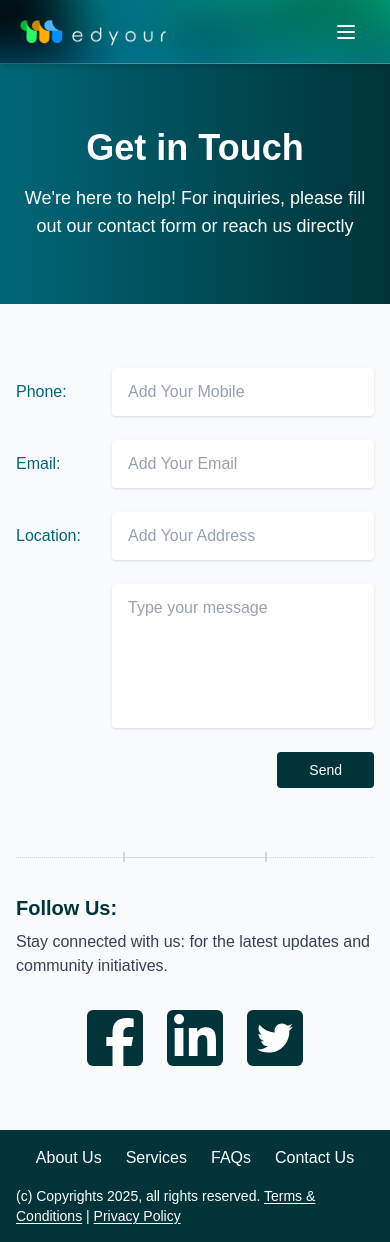
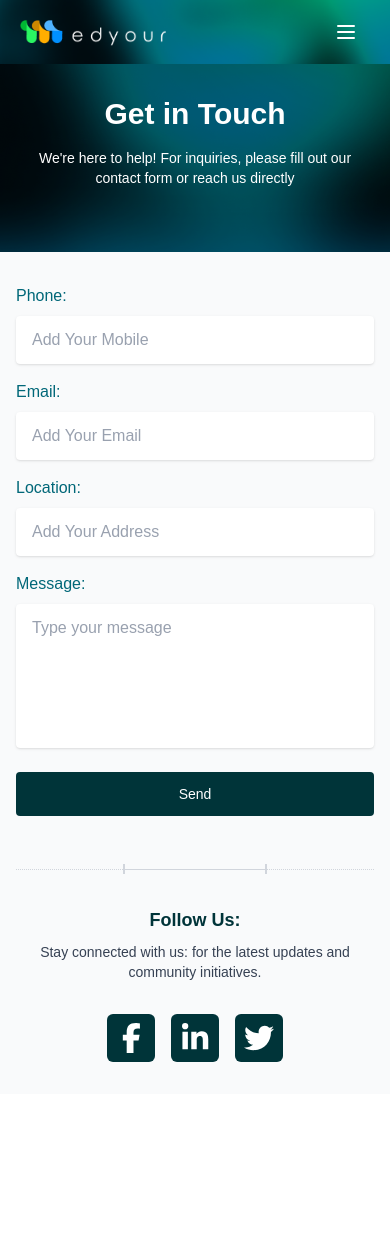
Before and after one commit to OmarELshemy98/medyour-website, a Next.js app: page /contact in a window 390 px wide. After the commit the page ends 1094 px from the top, so only its background shows below. Built offline with nearby package versions, Linux system fonts and the light colour scheme.

Commit message:
edit the mobile responsive of contact page

```diff
--- a/src/app/contact/page.tsx
+++ b/src/app/contact/page.tsx
@@ -6,6 +6,8 @@ import type { FC } from 'react';
 import { FontAwesomeIcon } from '@fortawesome/react-fontawesome';
 // Update imports
 import { faFacebookF, faLinkedinIn, faTwitter } from '@fortawesome/free-brands-svg-icons';
+import { useEffect } from 'react';
+import { useNavbar } from '@/context/NavbarContext';
 
 const ContactPage: FC = () => {
   const [formData, setFormData] = useState({
@@ -21,72 +23,93 @@ const ContactPage: FC = () => {
     // Here you can add your form submission logic
   };
 
+  const { setNavbarBackground } = useNavbar();
+
+  useEffect(() => {
+    setNavbarBackground('url("/contact-background.png")');
+    return () => setNavbarBackground('');
+  }, [setNavbarBackground]);
+
   return (
     <div className="min-h-screen bg-gray-50">
       {/* Header Section */}
-      <div className="text-center py-16 bg-gradient-to-r from-[#006778] to-[#003439]">
-        <h1 className="text-4xl font-bold text-white mb-4">Get in Touch</h1>
-        <p className="text-white text-lg max-w-2xl mx-auto px-4">
-          We're here to help! For inquiries, please fill out our contact form or reach us directly
-        </p>
+      <div
+        className="text-center relative w-full"
+        style={{
+          backgroundImage: 'url("/contact-background.png")',
+          backgroundSize: 'cover',
+          backgroundPosition: 'top center',
+          backgroundRepeat: 'no-repeat',
+          marginTop: '-64px',
+          paddingTop: '96px',
+          paddingBottom: '64px'
+        }}
+      >
+        <div className="absolute inset-0 bg-black/20"></div>
+        <div className="relative z-10 px-4">
+          <h1 className="text-3xl sm:text-4xl md:text-6xl font-bold text-white mb-4 md:mb-6">Get in Touch</h1>
+          <p className="text-white text-sm sm:text-base md:text-xl max-w-2xl mx-auto px-2 sm:px-4 font-light">
+            We're here to help! For inquiries, please fill out our contact form or reach us directly
+          </p>
+        </div>
       </div>
 
-      <div className="max-w-2xl mx-auto px-4 py-16">
-        <form onSubmit={handleSubmit} className="space-y-6">
-          <div className="flex items-start ">
-            <label className="text-[#006778] text-base font-medium w-24 pt-3">Phone:</label>
+      <div className="max-w-2xl mx-auto px-4 py-8 md:py-16">
+        <form onSubmit={handleSubmit} className="space-y-4 md:space-y-6">
+          <div className="flex flex-col sm:flex-row sm:items-start gap-2 sm:gap-0">
+            <label className="text-[#006778] text-base font-medium sm:w-24 sm:pt-3">Phone:</label>
             <input
               type="tel"
               placeholder="Add Your Mobile"
-              className="flex-1 px-4 py-3 bg-white rounded placeholder-gray-400 focus:outline-none text-black shadow-sm"
+              className="w-full sm:flex-1 px-4 py-3 bg-white rounded placeholder-gray-400 focus:outline-none text-black shadow-sm"
               value={formData.phone}
               onChange={(e) => setFormData({...formData, phone: e.target.value})}
             />
           </div>
 
-          <div className="flex items-start">
-            <label className="text-[#006778] text-base font-medium w-24 pt-3">Email:</label>
+          <div className="flex flex-col sm:flex-row sm:items-start gap-2 sm:gap-0">
+            <label className="text-[#006778] text-base font-medium sm:w-24 sm:pt-3">Email:</label>
             <input
               type="email"
               placeholder="Add Your Email"
-              className="flex-1 px-4 py-3 bg-white rounded placeholder-gray-400 focus:outline-none text-black shadow-sm"
+              className="w-full sm:flex-1 px-4 py-3 bg-white rounded placeholder-gray-400 focus:outline-none text-black shadow-sm"
               value={formData.email}
               onChange={(e) => setFormData({...formData, email: e.target.value})}
             />
           </div>
 
-          <div className="flex items-start">
-            <label className="text-[#006778] text-base font-medium w-24 pt-3">Location:</label>
+          <div className="flex flex-col sm:flex-row sm:items-start gap-2 sm:gap-0">
+            <label className="text-[#006778] text-base font-medium sm:w-24 sm:pt-3">Location:</label>
             <input
               type="text"
               placeholder="Add Your Address"
-              className="flex-1 px-4 py-3 bg-white rounded placeholder-gray-400 focus:outline-none text-black shadow-sm"
+              className="w-full sm:flex-1 px-4 py-3 bg-white rounded placeholder-gray-400 focus:outline-none text-black shadow-sm"
               value={formData.location}
               onChange={(e) => setFormData({...formData, location: e.target.value})}
             />
           </div>
 
-          <div className="flex">
-            <div className="w-24"></div>
+          <div className="flex flex-col sm:flex-row gap-2 sm:gap-0">
+            <label className="text-[#006778] text-base font-medium sm:w-24">Message:</label>
             <textarea
               placeholder="Type your message"
-              className="flex-1 px-4 py-3 bg-white rounded placeholder-gray-400 focus:outline-none text-black shadow-sm h-36 resize-none"
+              className="w-full sm:flex-1 px-4 py-3 bg-white rounded placeholder-gray-400 focus:outline-none text-black shadow-sm h-36 resize-none"
               value={formData.message}
               onChange={(e) => setFormData({...formData, message: e.target.value})}
             />
           </div>
 
-          <div className="flex justify-end">
+          <div className="flex justify-end mt-6">
             <button
               type="submit"
-              className="bg-[#003439] text-white px-8 py-2 rounded text-sm font-medium hover:bg-[#004c52] transition-colors"
+              className="w-full sm:w-auto bg-[#003439] text-white px-8 py-3 sm:py-2 rounded text-sm font-medium hover:bg-[#004c52] transition-colors"
             >
               Send
             </button>
           </div>
         </form>
 
-        <div className="relative mt-16">
+        <div className="relative mt-12 sm:mt-16">
           <div className="flex items-center w-full">
             <div className="w-[30%] border-t border-dotted border-gray-300"></div>
             <div className="w-[40%] flex items-center">
@@ -96,27 +119,27 @@ const ContactPage: FC = () => {
             </div>
             <div className="w-[30%] border-t border-dotted border-gray-300"></div>
           </div>
-          <h2 className="text-[#003439] text-xl font-semibold mb-2 mt-8">Follow Us:</h2>
-          <p className="text-gray-700 mb-8">
+          <h2 className="text-[#003439] text-lg sm:text-xl font-semibold mb-2 mt-8 text-center">Follow Us:</h2>
+          <p className="text-gray-700 mb-8 text-center text-sm sm:text-base">
             Stay connected with us: for the latest updates and community initiatives.
           </p>
-          <div className="flex justify-center gap-6">
-            <a href="#" className="bg-[#003439] rounded-md hover:bg-[#004c52] transition-colors w-14 h-14 flex items-end justify-end pr-2">
+          <div className="flex justify-center gap-4 sm:gap-6">
+            <a href="#" className="bg-[#003439] rounded-md hover:bg-[#004c52] transition-colors w-12 h-12 sm:w-14 sm:h-14 flex items-center justify-center">
               <FontAwesomeIcon
                 icon={faFacebookF}
-                className="text-5xl text-white"
+                className="text-3xl sm:text-5xl text-white"
               />
             </a>
-            <a href="#" className="bg-[#003439] rounded-md hover:bg-[#004c52] transition-colors w-14 h-14 flex items-end pb-1 justify-center">
+            <a href="#" className="bg-[#003439] rounded-md hover:bg-[#004c52] transition-colors w-12 h-12 sm:w-14 sm:h-14 flex items-center justify-center">
               <FontAwesomeIcon
                 icon={faLinkedinIn}
-                className="text-5xl text-white"
+                className="text-3xl sm:text-5xl text-white"
               />
             </a>
-            <a href="#" className="bg-[#003439] rounded-md hover:bg-[#004c52] transition-colors w-14 h-14 flex items-center justify-center">
+            <a href="#" className="bg-[#003439] rounded-md hover:bg-[#004c52] transition-colors w-12 h-12 sm:w-14 sm:h-14 flex items-center justify-center">
               <FontAwesomeIcon
                 icon={faTwitter}
-                className="text-4xl text-white"
+                className="text-3xl sm:text-4xl text-white"
               />
             </a>
           </div>
--- a/src/app/layout.tsx
+++ b/src/app/layout.tsx
@@ -8,6 +8,7 @@ import { Geist, Geist_Mono } from "next/font/google";
 import "./globals.css";
 import Navbar from "@/components/Navbar";
 import Footer from '@/components/Footer';
+import { NavbarProvider } from '@/context/NavbarContext';
 
 const geistSans = Geist({
   variable: "--font-geist-sans",
@@ -32,9 +33,10 @@ export default function RootLayout({
   return (
     <html lang="en">
       <body>
-        <Navbar />
-        <main>{children}</main>
-        <Footer />
+        <NavbarProvider>
+          <Navbar />
+          {children}
+        </NavbarProvider>
       </body>
     </html>
   );
--- a/src/components/Navbar.tsx
+++ b/src/components/Navbar.tsx
@@ -3,18 +3,21 @@
 import Link from 'next/link';
 import { useState } from 'react';
 import Image from 'next/image';
+import { useNavbar } from '../context/NavbarContext';
 
 const Navbar = () => {
   const [isMenuOpen, setIsMenuOpen] = useState(false);
+  const { navbarBackground } = useNavbar();
 
   return (
     <nav
-      className="shadow-md relative"
+      className="relative z-10"
       style={{
-        backgroundImage: 'url("/navbar-background.png")',
+        backgroundImage: navbarBackground || 'none',
         backgroundSize: 'cover',
-        backgroundPosition: 'center',
-        backgroundRepeat: 'no-repeat'
+        backgroundPosition: 'top center',
+        backgroundRepeat: 'no-repeat',
+        backgroundColor: navbarBackground ? 'transparent' : '#003439'
       }}
     >
       <div className="max-w-7xl mx-4 px-2 sm:px-4 lg:px-6">
--- /dev/null
+++ b/src/context/NavbarContext.tsx
@@ -0,0 +1,28 @@
+"use client";
+
+import { createContext, useContext, useState, ReactNode } from 'react';
+
+type NavbarContextType = {
+  setNavbarBackground: (background: string) => void;
+  navbarBackground: string;
+};
+
+const NavbarContext = createContext<NavbarContextType | undefined>(undefined);
+
+export function NavbarProvider({ children }: { children: ReactNode }) {
+  const [navbarBackground, setNavbarBackground] = useState('');
+
+  return (
+    <NavbarContext.Provider value={{ navbarBackground, setNavbarBackground }}>
+      {children}
+    </NavbarContext.Provider>
+  );
+}
+
+export function useNavbar() {
+  const context = useContext(NavbarContext);
+  if (context === undefined) {
+    throw new Error('useNavbar must be used within a NavbarProvider');
+  }
+  return context;
+}
```
Also changed, not shown: public/contact-background.png (added), src/app/images/contact-background.png (added).
